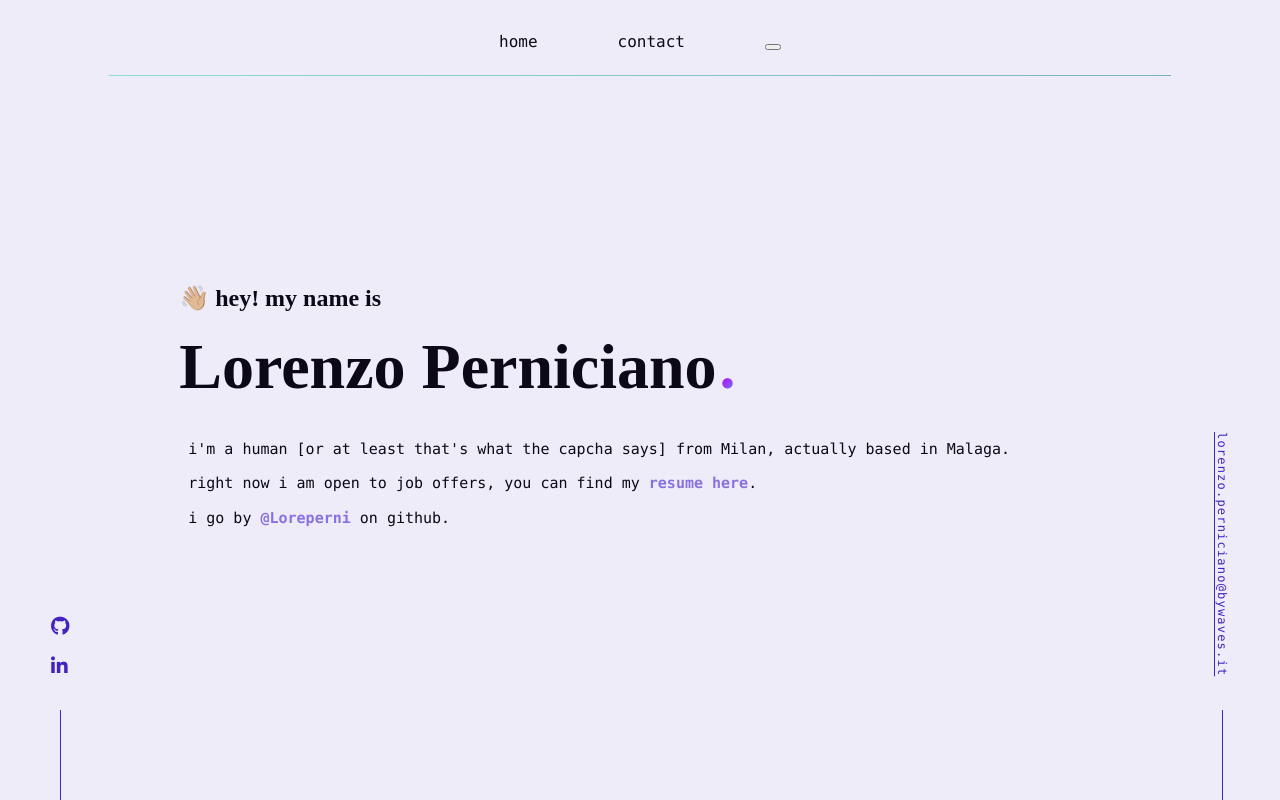
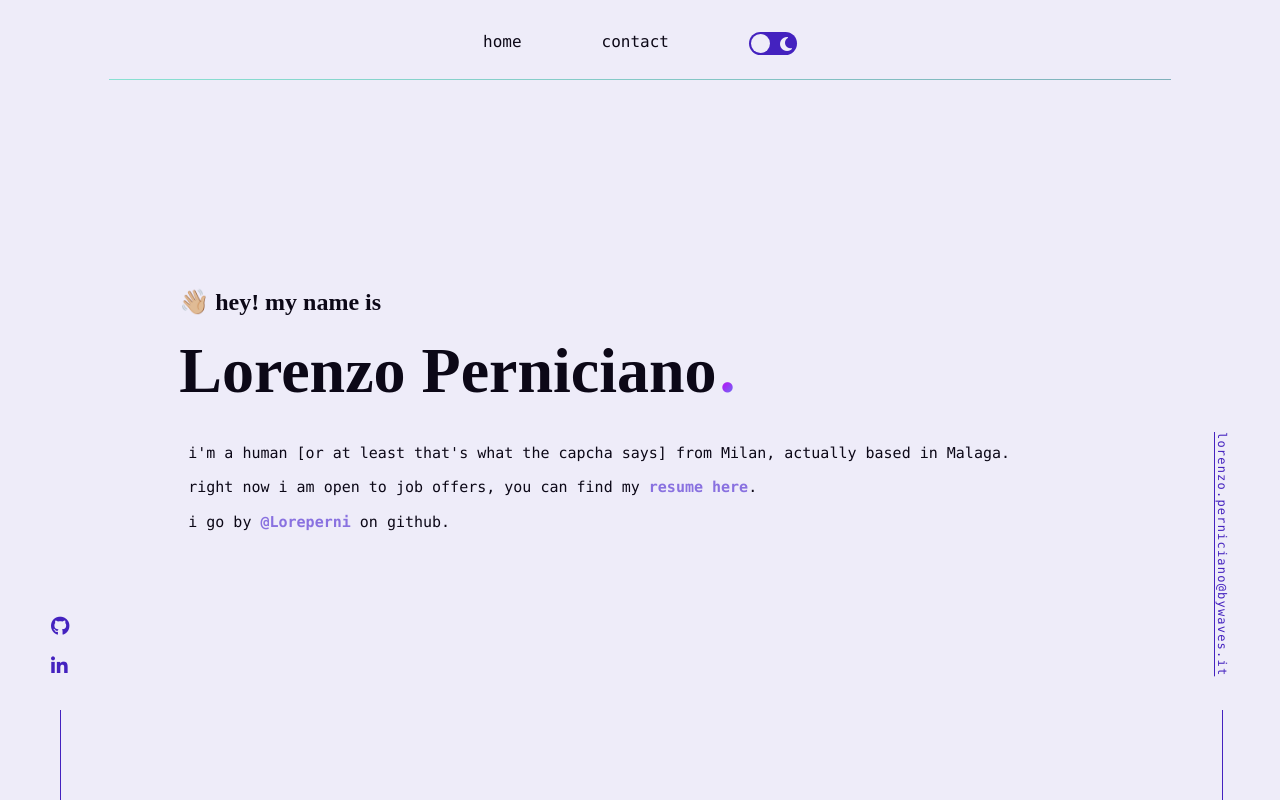
Before and after one commit to Loreperni/portfolio, an Angular app: page /homepage in a window 1280 px wide. Built offline with nearby package versions, Linux system fonts and the light colour scheme.

Commit message:
btn darkmode

```diff
--- a/src/app/nav-bar/nav-bar.component.css
+++ b/src/app/nav-bar/nav-bar.component.css
@@ -1,5 +1,43 @@
+.checkbox {
+  opacity: 0;
+  position: absolute;
+}
 
-/*TODO: crea css bottone darkmode*/
+.checkbox-label {
+  background-color: var(--accent);
+  width: 38px;
+  height: 13px;
+  border-radius: 50px;
+  position: relative;
+  padding: 5px;
+  cursor: pointer;
+  display: flex;
+  justify-content: space-between;
+  align-items: center;
+}
+
+.fa-moon {color: var(--background);}
+
+.fa-sun {color: var(--background);}
+
+.checkbox-label .ball {
+  background-color: var(--background);
+  width: 19px;
+  height: 19px;
+  position: absolute;
+  left: 2px;
+  top: 2px;
+  border-radius: 50%;
+  transition: transform 0.2s linear;
+}
+
+.checkbox:checked + .checkbox-label .ball {
+  transform: translateX(24px);
+}
+
+
+
+
 .header {
   background: var(--background);
 }
--- a/src/app/nav-bar/nav-bar.component.html
+++ b/src/app/nav-bar/nav-bar.component.html
@@ -4,8 +4,17 @@
     <ul>
       <li><a routerLink="" routerLinkActive="active">home</a></li>
       <li><a routerLink="contact" routerLinkActive="active">contact</a></li>
-      <li>  <button (click)="toggleDarkTheme()"></button></li>
+
+      <li><div class="BB">
+        <input (click)="toggleDarkTheme()" type="checkbox" class="checkbox" id="checkbox">
+        <label for="checkbox" class="checkbox-label">
+          <i class="fas fa-sun fa-sm"></i>
+          <i class="fas fa-moon"></i>
+          <span class="ball"></span>
+        </label>
+      </div></li>
     </ul>
   </nav>
   <hr class="hr-animate" />
 </div>
+<!--<li>  <button (click)="toggleDarkTheme()"></button></li>-->
```
